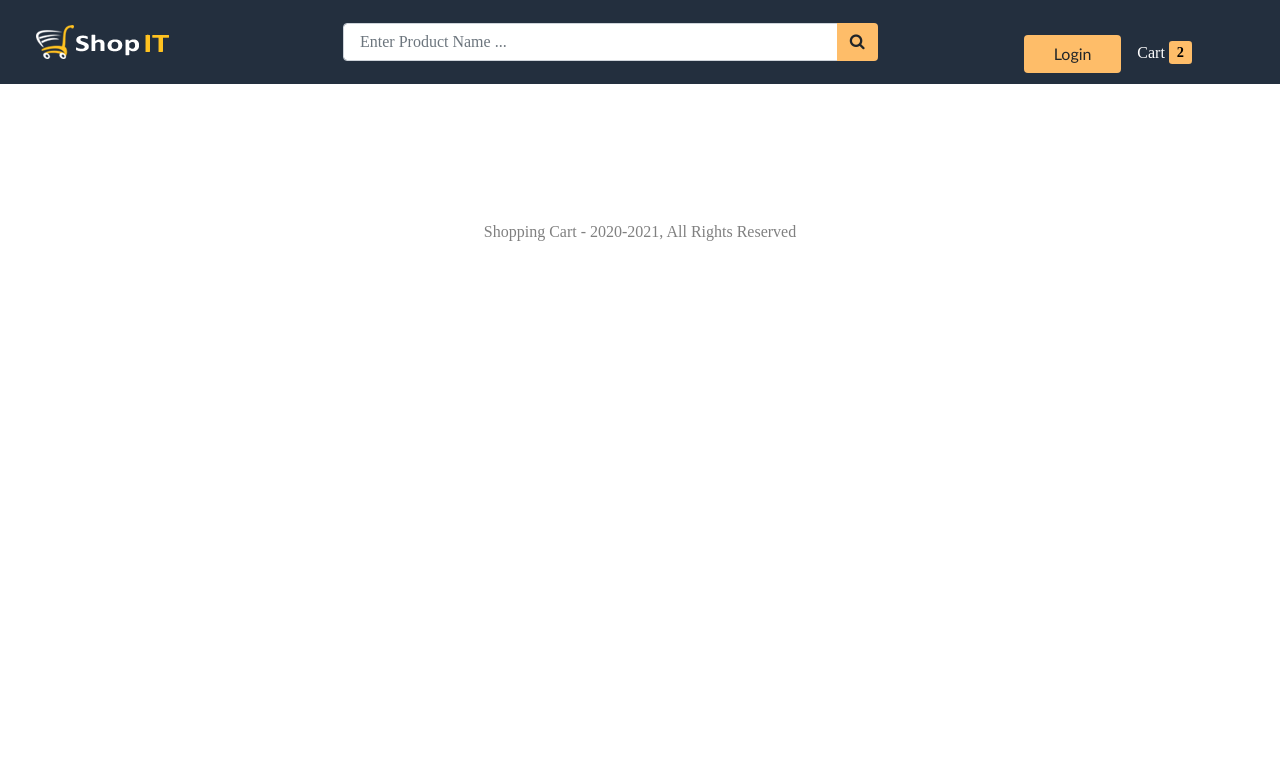
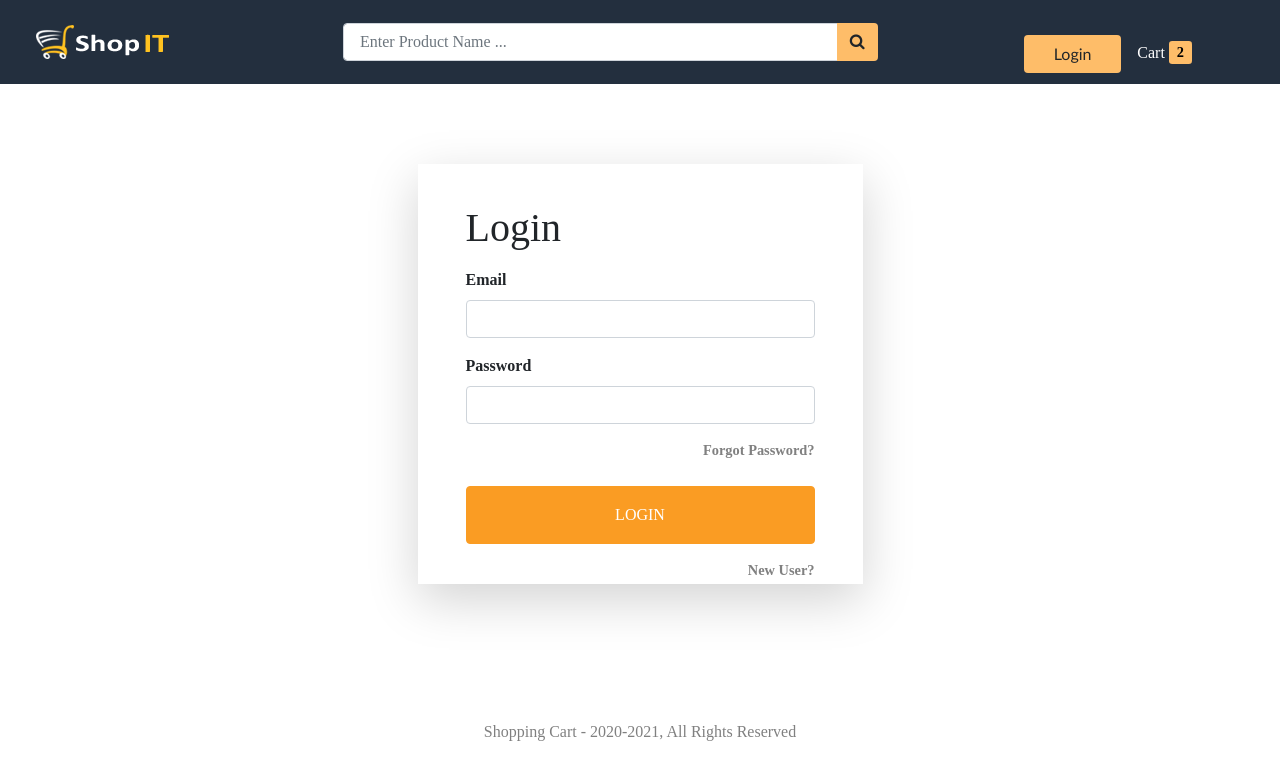
Before and after one commit to iangelov1/react-shop-it, a React (Create React App) app in the folder frontend/: page /login in a window 1280 px wide. Shown: the top 780 px of the page. Built offline with nearby package versions, Linux system fonts and the light colour scheme; a web font is replaced by a local one; what react-alert-template-basic would draw is missing.

Commit message:
login user component

```diff
--- a/frontend/src/App.js
+++ b/frontend/src/App.js
@@ -7,6 +7,7 @@ import Footer from './components/layout/Footer';
 import Header from './components/layout/Header';
 
 import ProductDetails from './components/products/ProductDetails';
+import Login from './components/user/Login';
 
 const App = () => {
     return (
@@ -17,6 +18,8 @@ const App = () => {
                     <Route path="/" component={Home} exact />
                     <Route path="/search/:keyword" component={Home} />
                     <Route path="/product/:id" component={ProductDetails} exact />
+
+                    <Route path="/login" component={Login} />
                 </div>
                 <Footer />
             </div>
--- a/frontend/src/components/layout/Header.js
+++ b/frontend/src/components/layout/Header.js
@@ -21,7 +21,7 @@ const Header = () => {
                 </div>
 
                 <div className="col-12 col-md-3 mt-4 mt-m-0 text-center">
-                    <button className="btn" id="login_btn">Login</button>
+                    <Link to="/login" className="btn" id="login_btn">Login</Link>
 
                     <span id="cart" className="ml-3">Cart</span>
                     <span className="ml-1" id="cart_count">2</span>
--- a/frontend/src/components/user/Login.js
+++ b/frontend/src/components/user/Login.js
@@ -1,14 +1,92 @@
-import React, { useState, useEffect, Fragment } from 'react';
+import React, { Fragment, useState, useEffect } from 'react'
+import { Link } from 'react-router-dom'
 
-import { useAlert } from 'react-alert';
+import Loader from '../layout/Loader'
+import MetaData from '../layout/MetaData'
 
-import { useDispatch, useSelector } from 'react-redux';
+import { useAlert } from 'react-alert'
+import { useDispatch, useSelector } from 'react-redux'
+import { login, clearErrors } from '../../actions/userActions'
 
-const Login = () => {
+const Login = ({ history, location }) => {
+
+    const [email, setEmail] = useState('');
+    const [password, setPassword] = useState('');
+
+    const alert = useAlert();
+    const dispatch = useDispatch();
+
+    const { isAuthenticated, error, loading } = useSelector(state => state.auth);
+
+    useEffect(() => {
+
+        if (isAuthenticated) {
+            history.push('/')
+        }
+
+        if (error) {
+            alert.error(error);
+            dispatch(clearErrors());
+        }
+
+    }, [dispatch, alert, isAuthenticated, error, history])
+
+    const submitHandler = (e) => {
+        e.preventDefault();
+        dispatch(login(email, password))
+    }
+
     return (
-        <div>
+        <Fragment>
+            {loading ? <Loader /> : (
+                <Fragment>
+                    <MetaData title={'Login'} />
 
-        </div>
+                    <div className="row wrapper">
+                        <div className="col-10 col-lg-5">
+                            <form className="shadow-lg" onSubmit={submitHandler}>
+                                <h1 className="mb-3">Login</h1>
+                                <div className="form-group">
+                                    <label htmlFor="email_field">Email</label>
+                                    <input
+                                        type="email"
+                                        id="email_field"
+                                        className="form-control"
+                                        value={email}
+                                        onChange={(e) => setEmail(e.target.value)}
+                                    />
+                                </div>
+
+                                <div className="form-group">
+                                    <label htmlFor="password_field">Password</label>
+                                    <input
+                                        type="password"
+                                        id="password_field"
+                                        className="form-control"
+                                        value={password}
+                                        onChange={(e) => setPassword(e.target.value)}
+                                    />
+                                </div>
+
+                                <Link to="/password/forgot" className="float-right mb-4">Forgot Password?</Link>
+
+                                <button
+                                    id="login_button"
+                                    type="submit"
+                                    className="btn btn-block py-3"
+                                >
+                                    LOGIN
+                                </button>
+
+                                <Link to="/register" className="float-right mt-3">New User?</Link>
+                            </form>
+                        </div>
+                    </div>
+
+
+                </Fragment>
+            )}
+        </Fragment>
     )
 }
 
```
Also changed, not shown: 1 other file (tests, documents, lock files or other folders).
